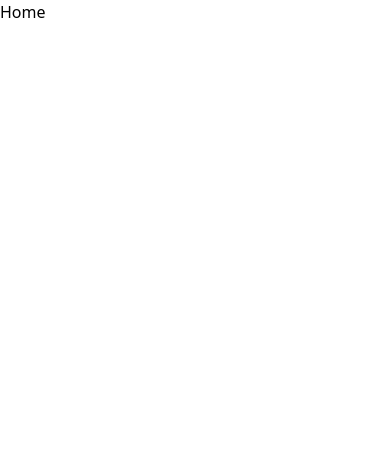
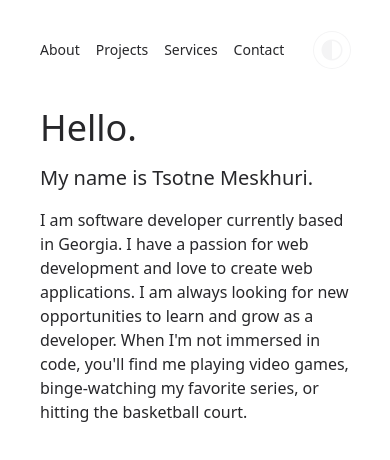
Before and after one commit to TsotMe/portfolio, a Nuxt app: page / in a window 390 px wide. Shown: the top 460 px of the page. Built offline with nearby package versions, Linux system fonts and the light colour scheme.

Commit message:
To bo continued

```diff
--- a/pages/index.vue
+++ b/pages/index.vue
@@ -1,8 +1,74 @@
-<script lang="ts" setup></script>
+<script lang="ts" setup>
+import darkIcon from '/assets/images/dark-mode.png'
+import lightIcon from '/assets/images/light-mode.png'
+import callbackIcon from '/assets/images/callback.png'
+
+const colorMode = useColorMode()
+
+const localMode = useCookie('color-mode')
+
+const handleModeChange = () => {
+  if (colorMode.preference === 'dark') {
+    colorMode.preference = 'light'
+    localMode.value = 'light'
+  } else {
+    colorMode.preference = 'dark'
+    localMode.value = 'dark'
+  }
+}
+
+const modeButtonIconPath = computed(() => {
+  if (colorMode.preference !== 'system') {
+    localMode.value = colorMode.preference
+  }
+
+  switch (localMode.value) {
+    case 'dark':
+      return darkIcon
+    case 'light':
+      return lightIcon
+    default:
+      return callbackIcon
+  }
+})
+</script>
 
 <template>
-  <div>
-    <h1>Home</h1>
+  <div class="bg-slate-50 font-sans dark:bg-black">
+    <div
+      class="h-screen my-0 bg-white ring-1 ring-zinc-100 px-10 py-8 md:mx-10 lg:mx-20 xl:max-w-[1120px] xl:mx-auto dark:bg-zinc-900 dark:ring-zinc-300/20"
+    >
+      <div class="flex justify-between mb-10 min-h-9">
+        <nav
+          class="flex items-center gap-4 no-underline text-sm text-zinc-800 dark:text-zinc-100 cursor-pointer"
+        >
+          <NuxtLink href="">About</NuxtLink>
+          <NuxtLink href="">Projects</NuxtLink>
+          <NuxtLink href="">Services</NuxtLink>
+          <NuxtLink href="">Contact</NuxtLink>
+        </nav>
+
+        <button
+          class="min-w-9 min-h-9 p-1.5 rounded-full ring-1 ring-zinc-100 dark:ring-zinc-300/20 dark:hover:ring-white/20"
+          @click="handleModeChange"
+        >
+          <img :src="modeButtonIconPath" alt="Mode icon" />
+        </button>
+      </div>
+
+      <div class="">
+        <h1 class="text-4xl mb-4 text-zinc-800 dark:text-zinc-100">Hello.</h1>
+        <h2 class="text-xl mb-4 text-zinc-800 dark:text-zinc-100">My name is Tsotne Meskhuri.</h2>
+
+        <p class="max-w-3xl text-base text-zinc-800 dark:text-zinc-100">
+          I am software developer currently based in Georgia. I have a passion for web development
+          and love to create web applications. I am always looking for new opportunities to learn
+          and grow as a developer. When I'm not immersed in code, you'll find me playing video
+          games, binge-watching my favorite series, or hitting the basketball court.
+        </p>
+      </div>
+      <!-- <a href="https://github.com/TsotMe"></a> -->
+    </div>
   </div>
 </template>
 
```
